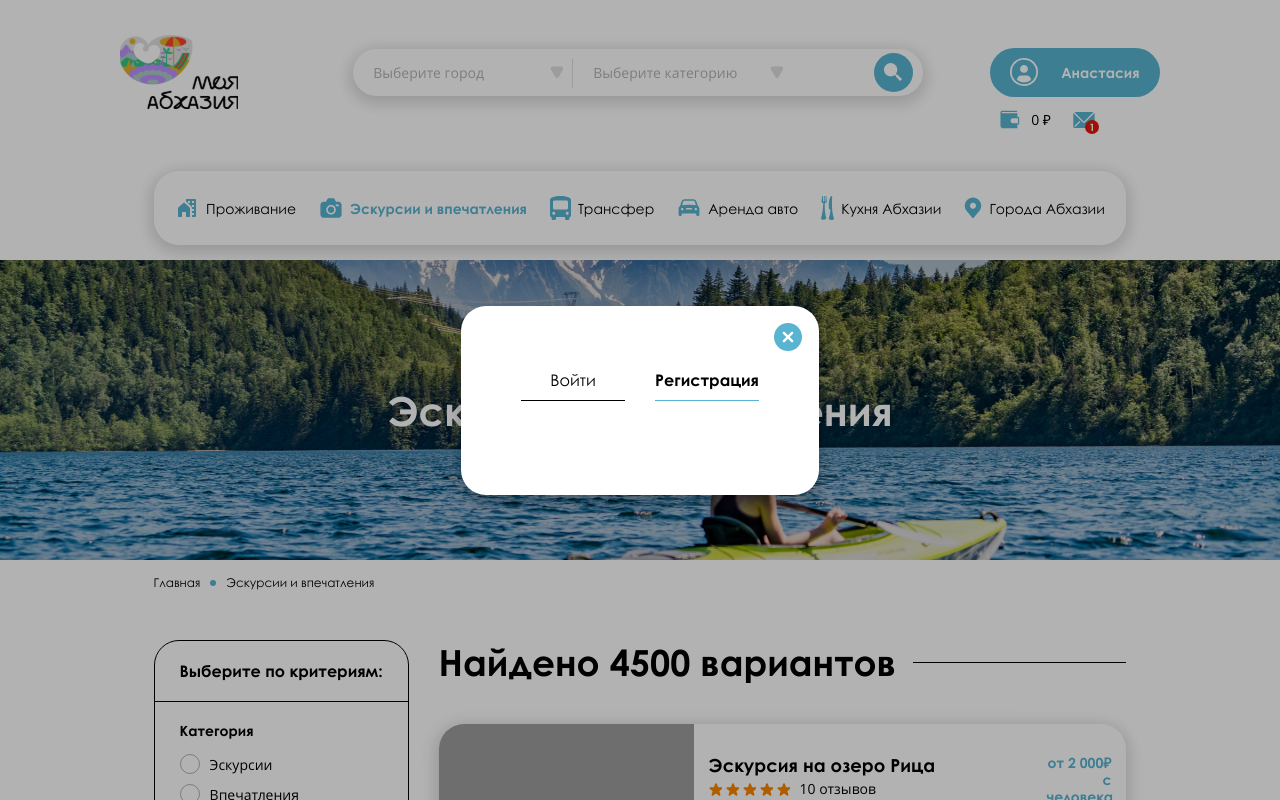
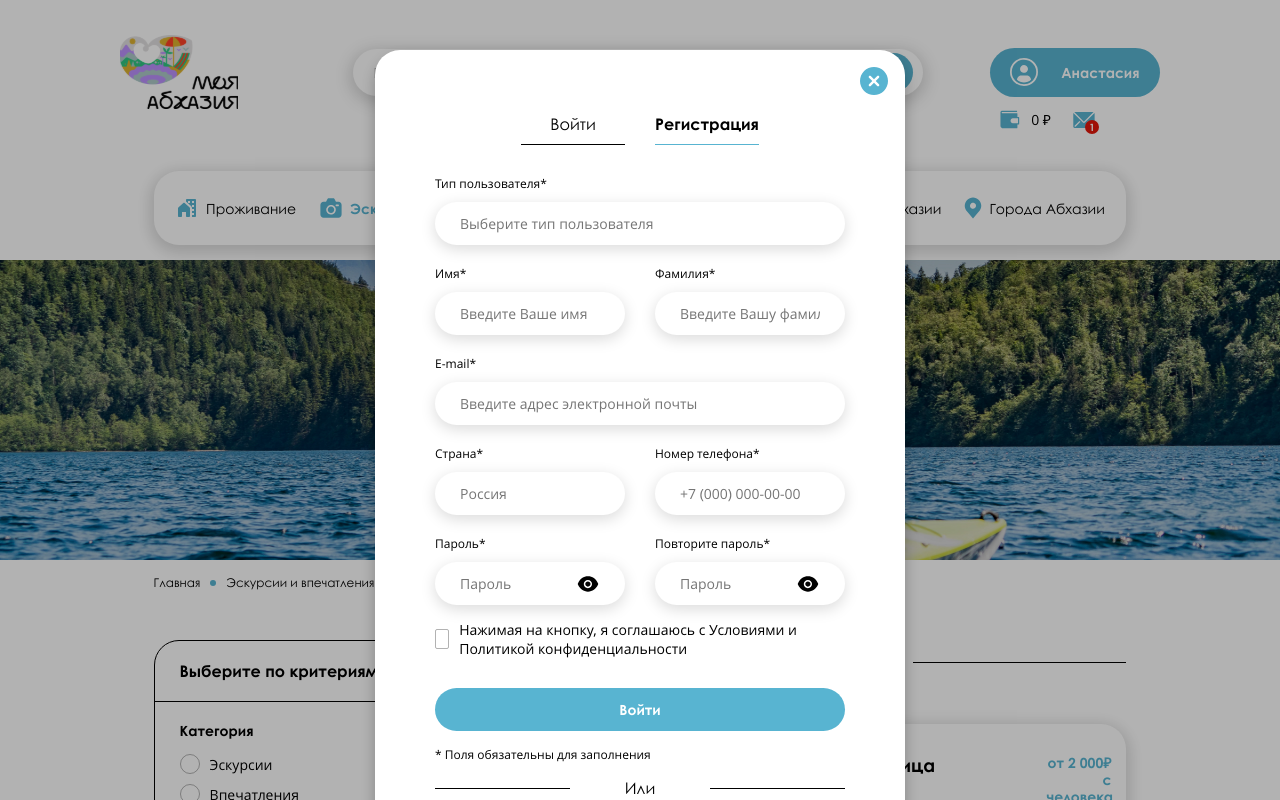
Before and after one commit to Matveyx25/my-abkhazia, a React (Create React App) app: page /tours in a window 1280 px wide. Both pictures are taken after a click on the element "Регистрация". Shown: the top 800 px of the page. Built offline with nearby package versions, Linux system fonts and the light colour scheme; grey boxes are pictures that could not be loaded.

Commit message:
Registration

```diff
--- a/src/components/Login/Login.jsx
+++ b/src/components/Login/Login.jsx
@@ -2,13 +2,25 @@ import React, { useState } from "react";
 import { Modal } from "../Modal/Modal";
 import s from "./Login.module.css";
 import Checkbox from '../Checkbox/Checkbox';
+import Radio from "../Radio/Radio";
 
 export const Login = ({ visible, onClose }) => {
   const [typeModal, setTypeModal] = useState("login");
 
   const [name, setName] = useState("");
+  const [LastName, setLastName] = useState("");
+  const [email, setEmail] = useState("");
+  const [EmailReg, setEmailReg] = useState("");
   const [visiblePassword, changeVisiblePassword] = useState(false);
+  const [visiblePasswordReg, changeVisiblePasswordReg] = useState(false);
+  const [visiblePassword2Reg, changeVisiblePassword2Reg] = useState(false);
   const [password, setPassword] = useState("");
+  const [country, setCountry] = useState("");
+  const [phone, setPhone] = useState("");
+  const [passwordReg, setPasswordReg] = useState("");
+  const [password2Reg, setPassword2Reg] = useState("");
+
+  const [accType, setAccType] = useState("");
 
   return (
     <Modal visible={visible} onClose={onClose}>
@@ -41,8 +53,8 @@ export const Login = ({ visible, onClose }) => {
               <input
                 placeholder="Введите адрес электронной почты"
                 type="text"
-                value={name}
-                onChange={(event) => setName(event.target.value)}
+                value={email}
+                onChange={(event) => setEmail(event.target.value)}
                 required
               />
             </div>
@@ -90,6 +102,165 @@ export const Login = ({ visible, onClose }) => {
             </a>
           </form>
         )}
+
+        {typeModal == "reg" && (
+          <form className={s.form}>
+            <div className={s.inputBlock}>
+            <p>Тип пользователя*</p>
+            <input
+              placeholder="Выберите тип пользователя"
+              type="text"
+              value={accType}
+              onChange={(event) => setAccType(accType)}
+              className="account-page__input-with-radio"
+              required
+            />
+             <div className="account-page__radios">
+              <Radio
+                labelText="Турист"
+                inputId="turist"
+                inputName="accType"
+                inputValue="Турист"
+                changeFunction={(event) => setAccType(event.target.value)}
+              />
+              <Radio
+                labelText="Поставщик услуг"
+                inputId="postav"
+                inputName="accType"
+                inputValue="Поставщик услуг"
+                changeFunction={(event) => setAccType(event.target.value)}
+              />
+              <Radio
+                labelText="Партнер"
+                inputId="partner"
+                inputName="accType"
+                inputValue="Партнер"
+                changeFunction={(event) => setAccType(event.target.value)}
+              />
+            </div>
+          </div>
+            <div className={s.inputRow}>
+                <div className={s.inputBlock}>
+                <p>Имя*</p>
+                <input
+                    placeholder="Введите Ваше имя"
+                    type="text"
+                    value={name}
+                    onChange={(event) => setName(event.target.value)}
+                    required
+                />
+                </div>
+                <div className={s.inputBlock}>
+                <p>Фамилия*</p>
+                <input
+                    placeholder="Введите Вашу фамилию"
+                    type="text"
+                    value={LastName}
+                    onChange={(event) => setLastName(event.target.value)}
+                    required
+                />
+                </div>
+            </div>
+            <div className={s.inputBlock}>
+              <p>E-mail*</p>
+              <input
+                placeholder="Введите адрес электронной почты"
+                type="text"
+                value={EmailReg}
+                onChange={(event) => setEmailReg(event.target.value)}
+                required
+              />
+            </div>
+            <div className={s.inputRow}>
+                <div className={s.inputBlock}>
+                <p>Страна*</p>
+                <input
+                    placeholder="Россия"
+                    type="text"
+                    value={country}
+                    onChange={(event) => setCountry(event.target.value)}
+                    required
+                />
+                </div>
+                <div className={s.inputBlock}>
+                <p>Номер телефона*</p>
+                <input
+                    placeholder="+7 (000) 000-00-00"
+                    type="text"
+                    value={phone}
+                    onChange={(event) => setPhone(event.target.value)}
+                    required
+                />
+                </div>
+            </div>
+            <div className={s.inputRow}>
+                <div className={s.inputBlock}>
+                    <p>Пароль*</p>
+                    <div className="account-page__input-position">
+                        <input
+                        placeholder="Пароль"
+                        value={passwordReg}
+                        onChange={(event) => setPasswordReg(event.target.value)}
+                        type={visiblePasswordReg ? "text" : "password"}
+                        required
+                        />
+                        {visiblePasswordReg ? (
+                        <img
+                            src="../images/eye-invisible-filled.svg"
+                            className={s.eye}
+                            onClick={() => changeVisiblePasswordReg(!visiblePasswordReg)}
+                        />
+                        ) : (
+                        <img
+                            src="../images/eye-filled.svg"
+                            className={s.eye}
+                            onClick={() => changeVisiblePasswordReg(!visiblePasswordReg)}
+                        />
+                        )}
+                    </div>
+                </div>
+                <div className={s.inputBlock}>
+                    <p>Повторите пароль*</p>
+                    <div className="account-page__input-position">
+                        <input
+                        placeholder="Пароль"
+                        value={password2Reg}
+                        onChange={(event) => setPassword2Reg(event.target.value)}
+                        type={visiblePassword2Reg ? "text" : "password"}
+                        required
+                        />
+                        {visiblePassword2Reg ? (
+                        <img
+                            src="../images/eye-invisible-filled.svg"
+                            className={s.eye}
+                            onClick={() => changeVisiblePassword2Reg(!visiblePassword2Reg)}
+                        />
+                        ) : (
+                        <img
+                            src="../images/eye-filled.svg"
+                            className={s.eye}
+                            onClick={() => changeVisiblePassword2Reg(!visiblePassword2Reg)}
+                        />
+                        )}
+                    </div>
+                </div>
+            </div>
+            <div className={s.forget}>
+                <Checkbox labelText="Нажимая на кнопку, я соглашаюсь с Условиями и Политикой конфиденциальности" inputId="forget"/>
+            </div>
+            <button className={s.submitBtn}>Войти</button>
+            <p className={s.withStar}>* Поля обязательны для заполнения</p>
+            <div className={s.or}>
+                <span></span>
+                <p>Или</p>
+                <span></span>
+            </div>
+            <a href="#" className={s.withPhone}>
+                <img src="../images/google-fill.svg"/>
+                С помощью Google
+            </a>
+          </form>
+        )}
     </Modal>
   );
 };
--- a/src/components/Login/Login.module.css
+++ b/src/components/Login/Login.module.css
@@ -130,6 +130,7 @@
     text-align: center;
     color: #000000;
     position: relative;
+    box-sizing: border-box;
 }
 .withPhone img{
     width: 24px;
@@ -141,3 +142,17 @@
 .withPhone:not(:last-child){
     margin-bottom: 15px;
 }
+.inputRow{
+    display: flex;
+    width: 100%;
+    align-items: center;
+    gap: 30px;
+}
+.withStar{
+    font-family: 'Open Sans';
+    font-weight: 400;
+    font-size: 12px;
+    color: #000000;
+    margin-top: 15px;
+    margin-bottom: -15px;
+}
```
